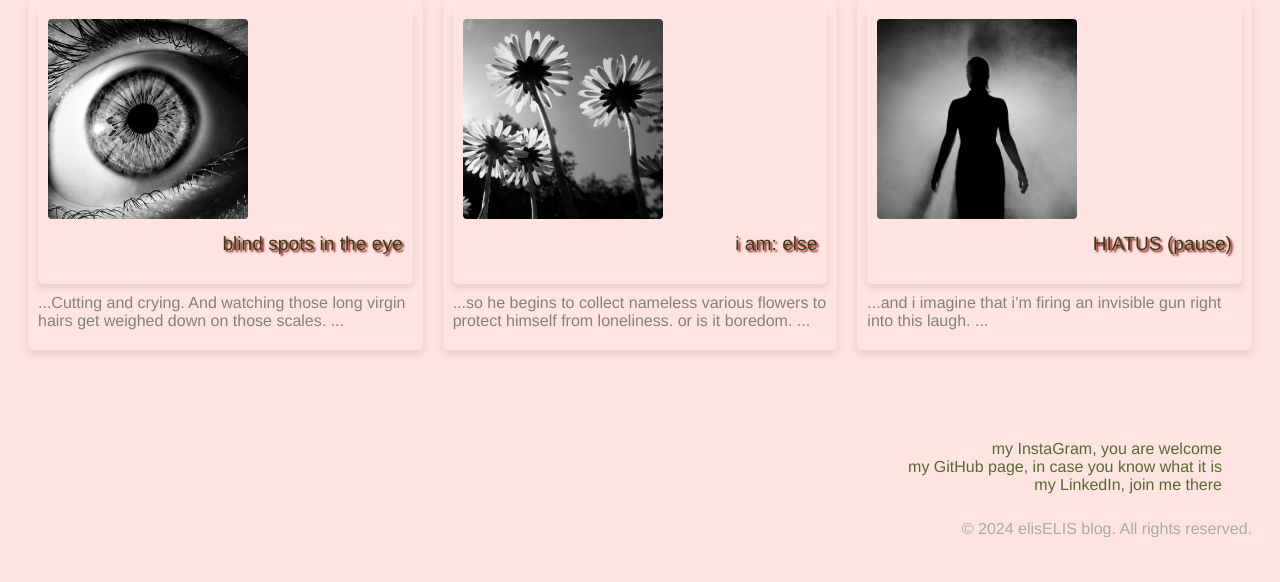
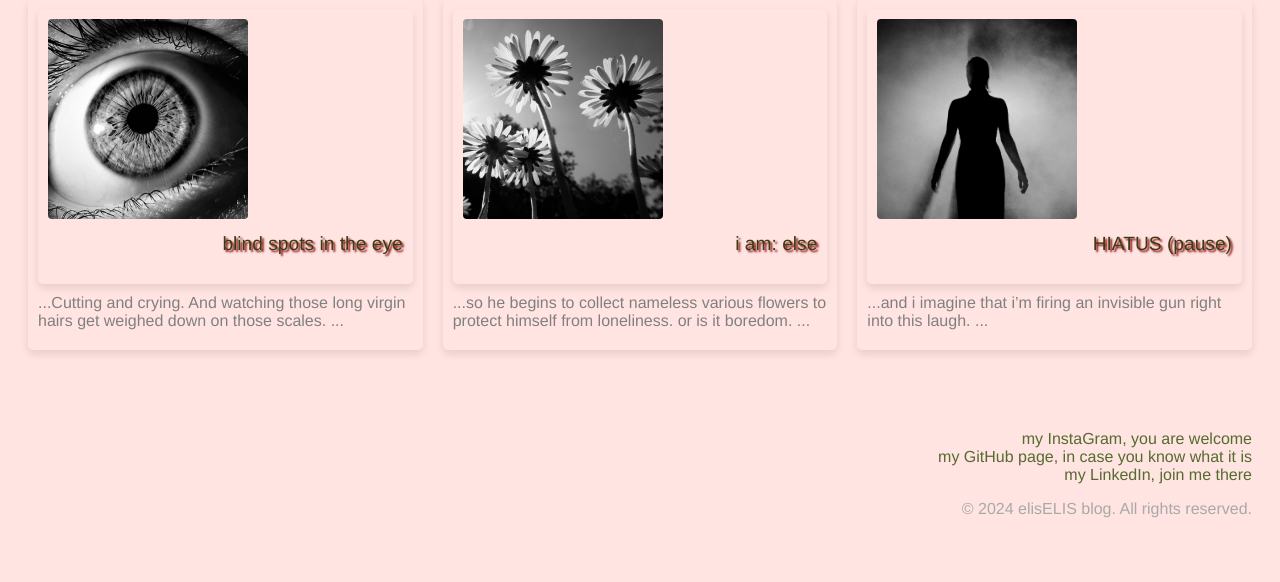
Before and after one commit to elis-elis/my-idea, a Flask app: page /blog-area in a window 1280 px wide. Shown: the part 476-1058 px from the top of the page. After the commit the page ends 994 px from the top, so only its background shows below. Run offline with Flask 3, Linux system fonts and the light colour scheme.

Commit message:
Add footer styling

```diff
--- a/static/style_blog_area.css
+++ b/static/style_blog_area.css
@@ -117,16 +117,11 @@
 /* Footer Styling */
 
 .footer {
+    display: grid;
+    grid-template-columns: 1fr;
+    justify-content: space-between;
     text-align: right;
     padding: 20px;
     color: darkgrey;
     margin-top: 40px;
 }
-
-/* Social Sharing */
-
-.social-sharing {
-    margin: 0 10px;
-    padding: 10px 20px;
-    border-radius: 4px;
-}
```
